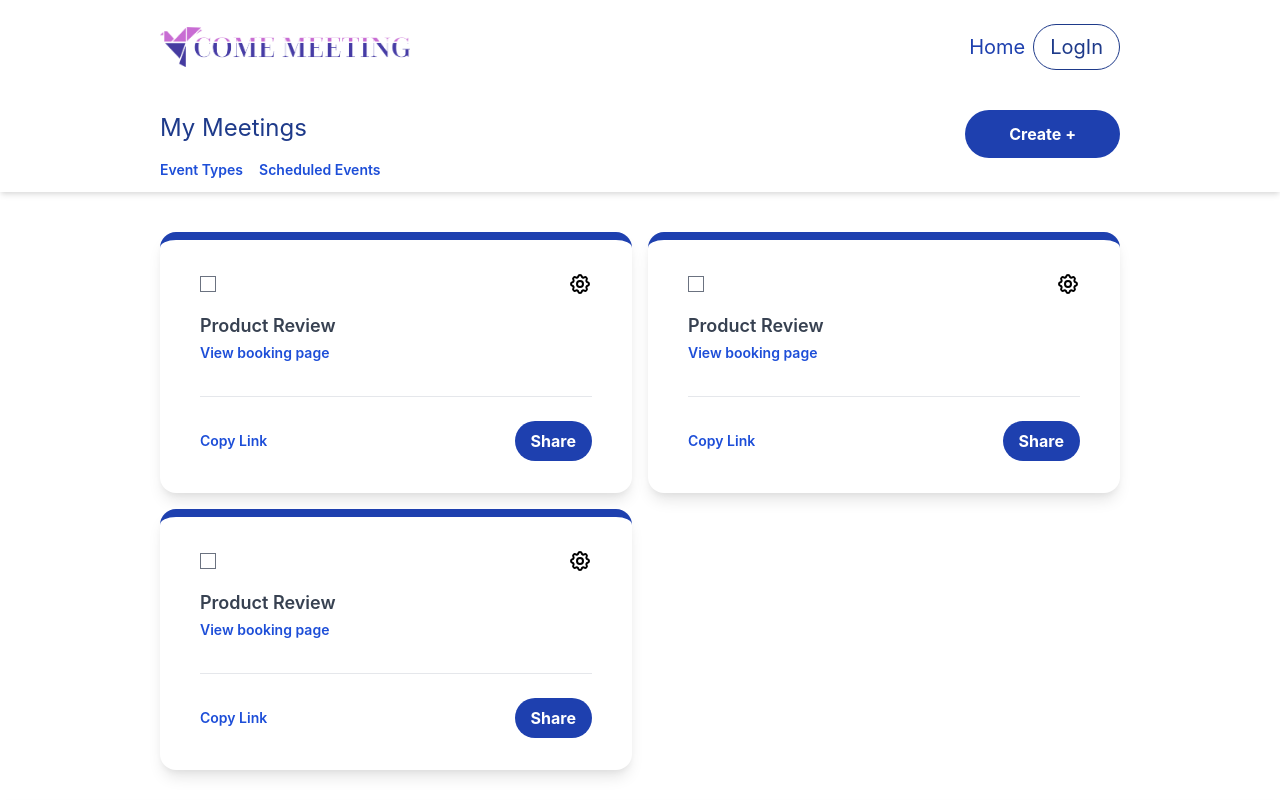
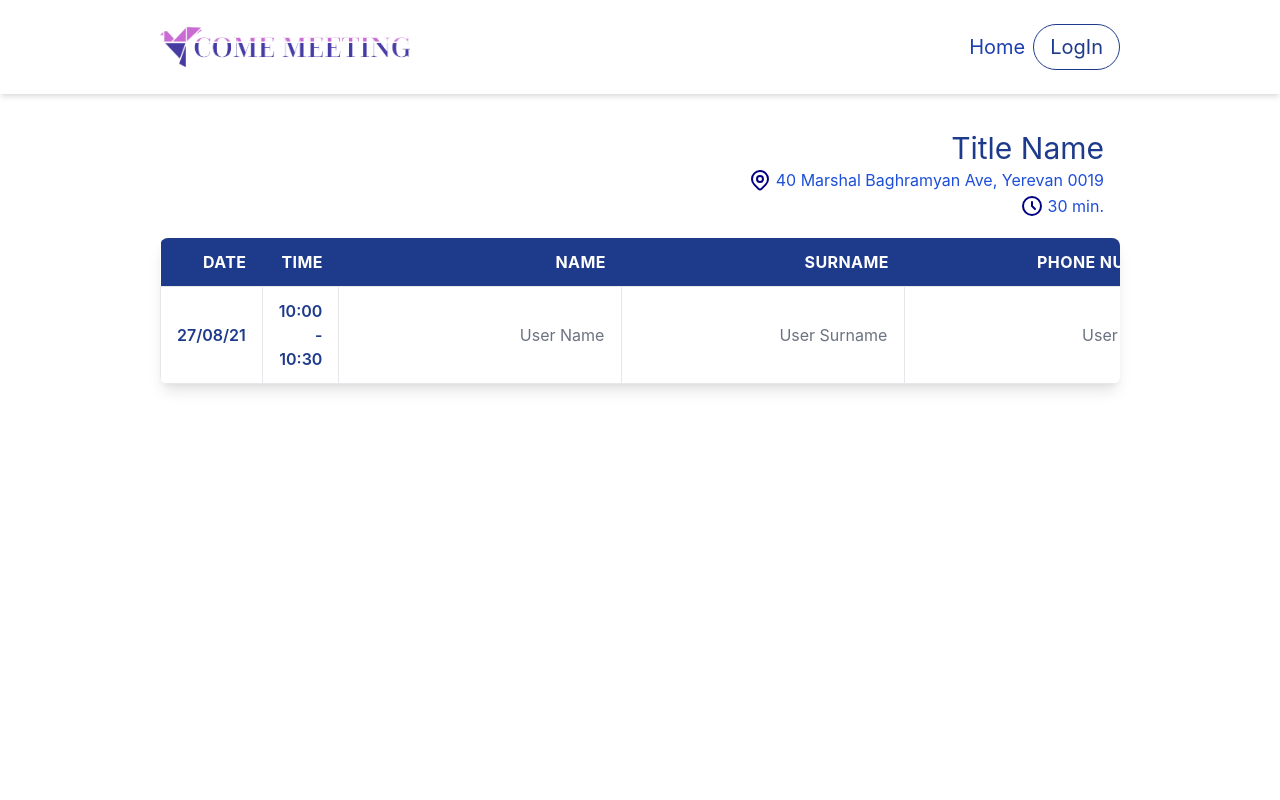
Before and after one commit to fe-bootcamp-2021/evently, a React (Create React App) app: page /home in a window 1280 px wide. Shown: the top 800 px of the page. Built offline with nearby package versions, Linux system fonts and the light colour scheme; no server answers.

Commit message:
feat: create Booking page

```diff
--- a/src/App.js
+++ b/src/App.js
@@ -3,14 +3,16 @@ import Main from "../src/components/LoginSign/LoginSign";
 import Home from "./components/Home/Home";
 import UnAuthenticatedApp from "./components/UnAuthenticatedApp/UnAuthenticatedApp";
 import { AuthProvider } from "./contexts/AuthContext";
+import BookingPage from "./components/BookingPage/BookingPage";
 
 export default function App() {
   return (
     <AuthProvider>
       <div className="App">
         {/* <UnAuthenticatedApp /> */}
-        <Home />
+        {/* <Home /> */}
         {/* <Main /> */}
+        <BookingPage />
       </div>
     </AuthProvider>
   );
--- /dev/null
+++ b/src/components/BookingPage/BookingPage.jsx
@@ -0,0 +1,65 @@
+import Button from "../Button/Button";
+import Input from "../Input/Input";
+import Navbar from "../Navbar/Navbar";
+import Time from "../../images/Icons/Time.svg"
+import Location from "../../images/Icons/Location.svg"
+
+export default function BookingPage() {
+    return (
+        <div className="h-screen">
+
+            <div className="max-w-lm inline-block flex flex-col mx-auto bg-white shadow-md items-center ">
+                <Navbar />
+            </div>
+
+            <section class="container my-8 w-9/12 max-w-lm mx-auto">
+                <div className="text-right my-2 h-24 flex flex-col justify-between my-4 py-1">
+                    <h2 className="text-3xl px-4 text-blue-900">Title Name</h2>
+                    <div className="flex mx-4 justify-end">
+                        <img src={Location} className="w-6 h-6 mx-1" />
+                        <h3 className="text-ml text-blue-700">40 Marshal Baghramyan Ave, Yerevan 0019</h3>
+                    </div>
+                    <div className="flex mx-4 justify-end">
+                        <img src={Time} className="w-6 h-6 mx-1" />
+                        <h3 className="text-ml text-blue-700">30 min.</h3>
+                    </div>
+                </div>
+                <div class="w-full mb-8 overflow-hidden rounded-lg shadow-lg">
+                    <div class="w-full overflow-x-auto">
+                        <table class="w-full">
+                            <thead>
+                              <tr class="text-md font-semibold tracking-wide text-right text-white bg-blue-900 uppercase border-b border-gray-600">
+                                <th class="px-4 py-3">Date</th>
+                                <th class="px-4 py-3">Time</th>
+                                <th class="px-4 py-3">Name</th>
+                                <th class="px-4 py-3">Surname</th>
+                                <th class="px-4 py-3">Phone Number</th>
+                                <th class="px-4 py-3">Submit</th>
+                              </tr>
+                            </thead>
+                            <tbody class="bg-white">
+                                <tr class="text-gray-700  text-right">
+                                    <td class="px-4 py-3 border">
+                                        <p class="font-semibold text-blue-900">27/08/21</p>
+                                    </td>
+                                    <td class="px-4 py-3 font-semibold text-blue-900 border">10:00 - 10:30</td>
+                                    <td class="border text-blue-900">
+                                        <Input className="px-4 py-3 text-right outline-none" placeholder="User Name" />
+                                    </td>
+                                    <td class="border text-blue-900">
+                                        <Input className="px-4 py-3 text-right outline-none" placeholder="User Surname" />
+                                    </td>
+                                    <td class="border text-blue-900">
+                                    <Input className="px-4 py-3 text-right outline-none" placeholder="User Phone" />
+                                    </td>
+                                    <td class="px-4 py-3 border"><Button variant="custom" className="bg-white border border-blue-900 text-blue-900 rounded-full px-4 py-2 hover:bg-blue-900 hover:text-white" name="Submit" /></td>
+                                </tr>
+                            </tbody>
+                        </table>
+                    </div>
+                </div>
+            </section>
+        </div>
+
+    )
+}
--- a/src/components/Home/Home.jsx
+++ b/src/components/Home/Home.jsx
@@ -27,13 +27,17 @@ export default function Home() {
         </div>
       </div>
 
-      <div className="w-9/12 mt-6 mx-auto items-center">
-        <div className="grid 2xl:grid-cols-3 sm:grid-cols-2 gap-4 mt-10">
-          <Card />
-          <Card />
-          <Card />
+      <div>
+        <div className="w-9/12 mt-6 mx-auto items-center">
+          <div className="grid 2xl:grid-cols-3 sm:grid-cols-2 gap-4 mt-10">
+            <Card />
+            <Card />
+            <Card />
+          </div>
         </div>
+        <div  classname="-mt-24 w-9/12"></div>
       </div>
+
     </div>
   );
 }
```
Also changed, not shown: src/images/Icons/Location.svg (added), src/images/Icons/Time.svg (added).
